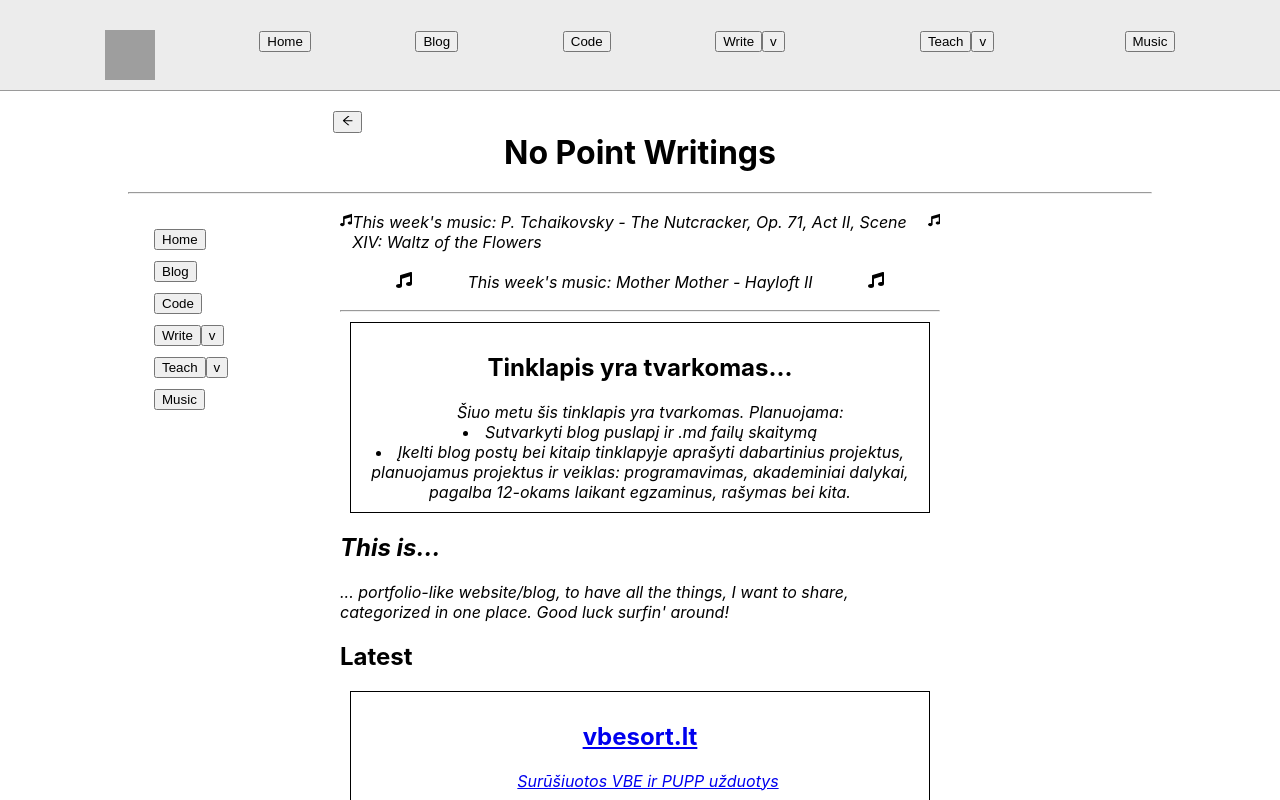
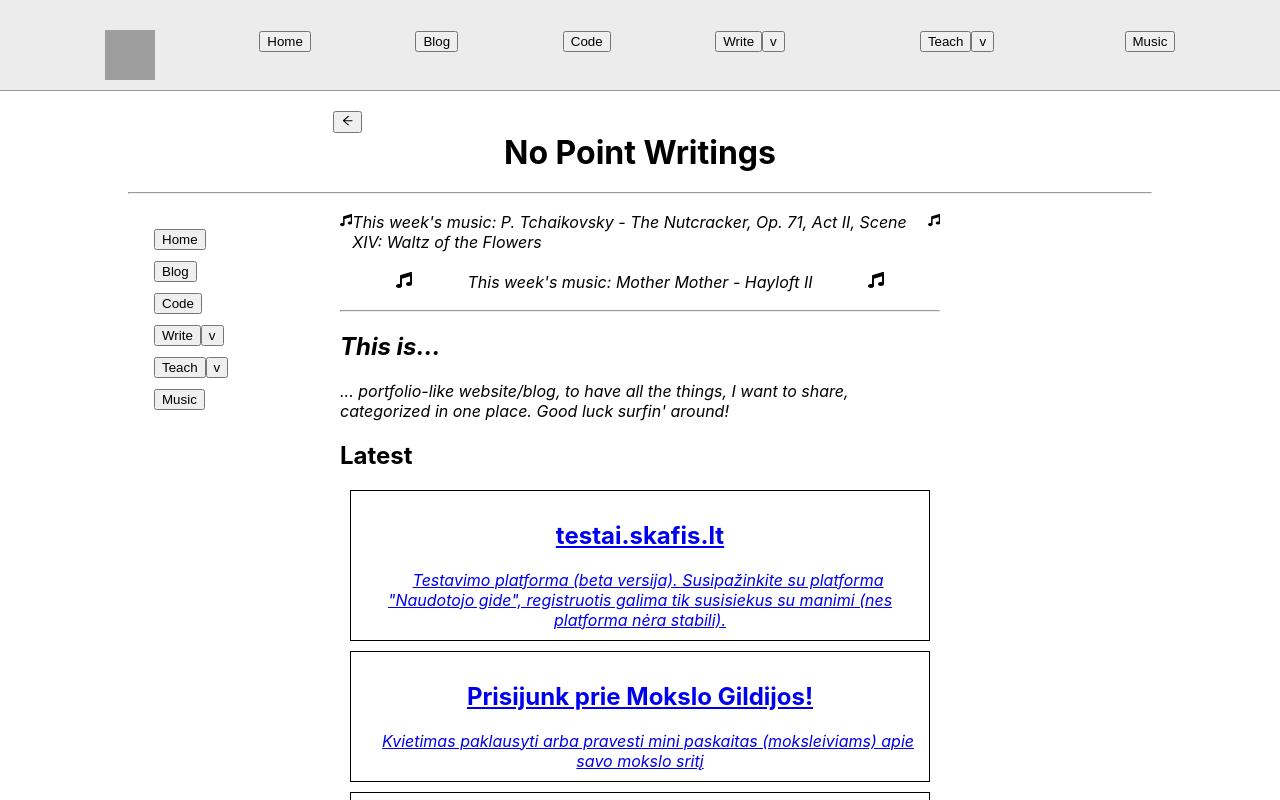
Before and after one commit to naglissul/naglissul.github.io, a React (Create React App) app: page /teach/korep in a window 1280 px wide. Shown: the top 800 px of the page. Built offline with nearby package versions, Linux system fonts and the light colour scheme; grey boxes are pictures that could not be loaded.

Commit message:
one more website

```diff
--- a/src/pages/homePage/HomePage.tsx
+++ b/src/pages/homePage/HomePage.tsx
@@ -20,7 +20,7 @@ function HomePage() {
       <BestMusic name="P. Tchaikovsky - The Nutcracker, Op. 71, Act II, Scene XIV: Waltz of the Flowers" />
       <BestMusic name="Mother Mother - Hayloft II" />
       <hr />
-      <div
+      {/* <div
         style={{
           border: "1px solid black",
           padding: "10px",
@@ -39,7 +39,7 @@ function HomePage() {
             kita.
           </li>
         </em>
-      </div>
+      </div> */}
       <h1>
         <em>This is...</em>
       </h1>
@@ -50,6 +50,45 @@ function HomePage() {
         </em>
       </p>
       <h1>Latest</h1>
+      <div
+        style={{
+          border: "1px solid black",
+          padding: "10px",
+          textAlign: "center",
+          margin: "10px",
+        }}
+      >
+        <Link to="https://testai.skafis.lt">
+          <h2>testai.skafis.lt</h2>
+        </Link>
+        <em>
+          &emsp;
+          <Link to="https://testai.skafis.lt">
+            Testavimo platforma (beta versija). Susipažinkite su platforma
+            "Naudotojo gide", registruotis galima tik susisiekus su manimi (nes
+            platforma nėra stabili).
+          </Link>
+        </em>
+      </div>
+      <div
+        style={{
+          border: "1px solid black",
+          padding: "10px",
+          textAlign: "center",
+          margin: "10px",
+        }}
+      >
+        <Link to="/teach/mokslo-gildija/">
+          <h2>Prisijunk prie Mokslo Gildijos!</h2>
+        </Link>
+        <em>
+          &emsp;
+          <Link to="/teach/mokslo-gildija/">
+            Kvietimas paklausyti arba pravesti mini paskaitas (moksleiviams)
+            apie savo mokslo sritį
+          </Link>
+        </em>
+      </div>
       <div
         style={{
           border: "1px solid black",
@@ -116,20 +155,6 @@ function HomePage() {
         <em>
           &emsp;
           <Link to="/write/">Audriaus Tyliūno rašymo puslapis</Link>
-        </em>
-      </div>
-      <div
-        style={{
-          border: "1px solid black",
-          padding: "10px",
-          textAlign: "center",
-          margin: "10px",
-        }}
-      >
-        <h2>Prisijunk prie Mokslo Gildijos!</h2>
-        <em>
-          &emsp;
-          <Link to="/teach/mokslo-gildija/">Kvietimas ir aprašymas</Link>
         </em>
       </div>
       <p>2023-10-05 New blog post (a bit autobio)</p>
--- a/src/pages/teachPage/MoksloGildijaPage.tsx
+++ b/src/pages/teachPage/MoksloGildijaPage.tsx
@@ -22,10 +22,30 @@ function MoksloGildijaPage() {
         <li>Šeštasis - 2024-05-15 18:00</li>
         <li>Septintasis - 2024-06-12 18:00</li>
       </ul>
-      <p></p>
-
-      <p></p>
-
+      <h2>Šeštojo susitikimo kvietimas moksleiviams</h2>
+      <p>
+        Moksleivi! Susipažink su mokslu už mokyklos ribų ir lengviau apsispręsk,
+        ką studijuoti!
+      </p>
+      <p>
+        {" "}
+        Kviečiame į Mokslo gildijos šeštąjį susitikimą paklausyti mini paskaitų
+        (arba ir pravesti patiems). Evento link'as:{" "}
+        <a href="https://www.facebook.com/events/456302607055821/">
+          https://www.facebook.com/events/456302607055821/
+        </a>
+      </p>
+      <h2>Šeštojo susitikimo kvietimas studentams</h2>
+      <p>
+        Studente! Supažindink su savo mokslu kitus studentus bei moksleivius!
+      </p>
+      <p>
+        Kviečiame į Mokslo gildijos šeštąjį susitikimą pravesti mini paskaitų
+        (arba tiesiog paklausyti). Evento link'as:{" "}
+        <a href="https://www.facebook.com/events/456302607055821/">
+          https://www.facebook.com/events/456302607055821/
+        </a>
+      </p>
       <h1>Plačiau apie idėją (senas kvietimas)</h1>
       <p>Labas! </p>
       <p>
```
